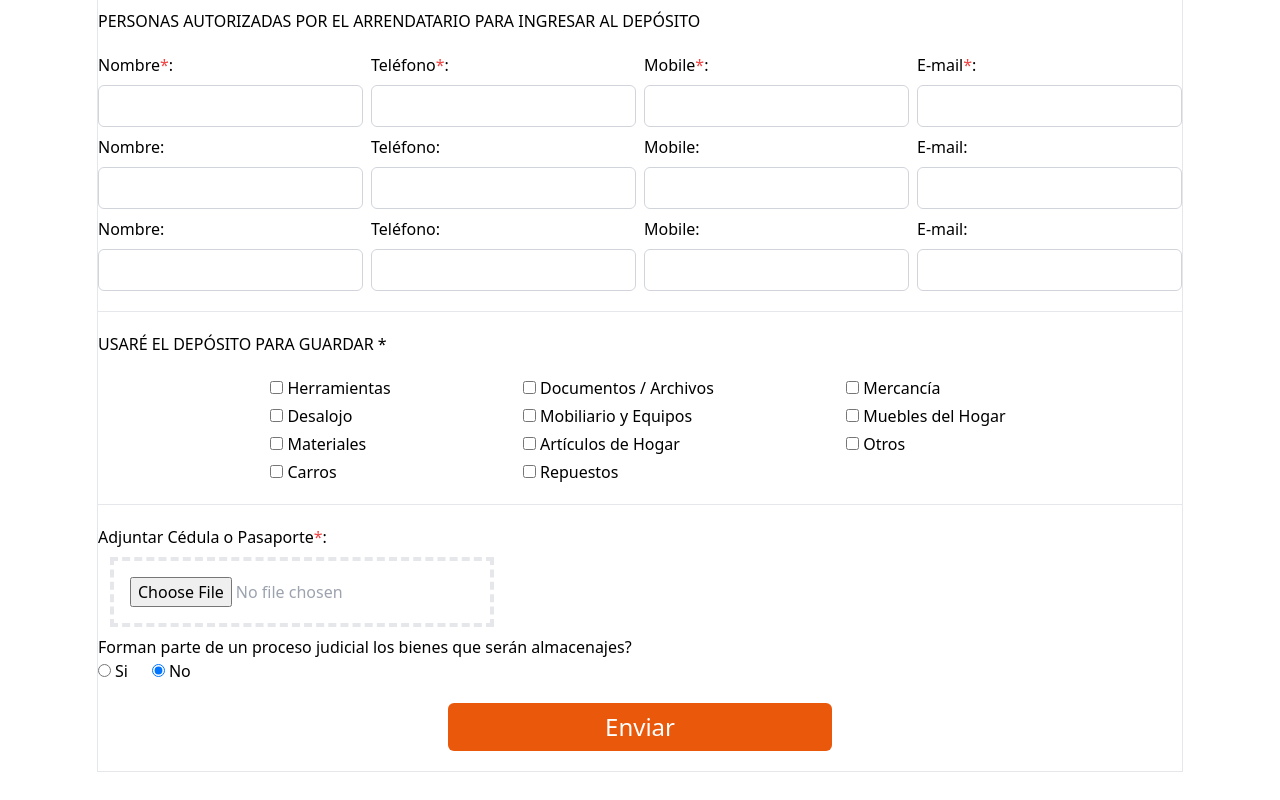
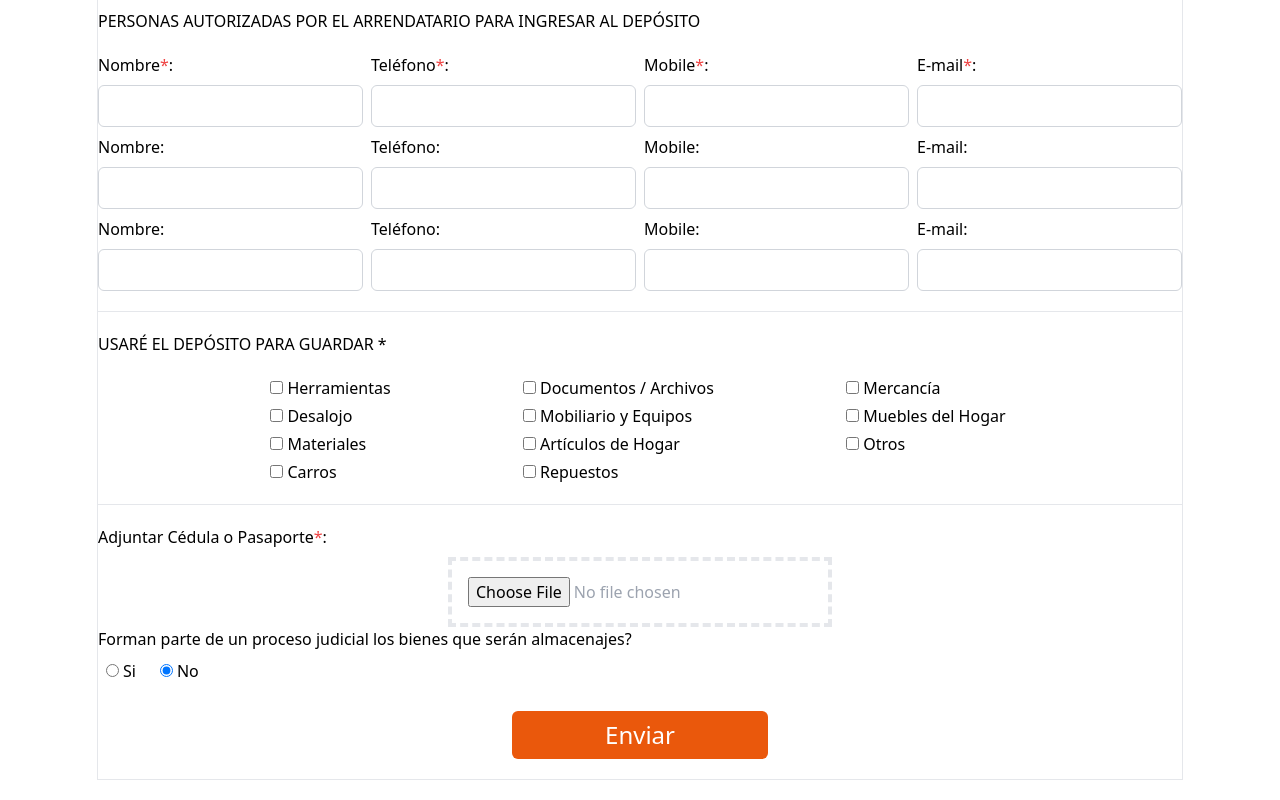
Before and after one commit to Procapi-it/alma-solicitudes, a React (Vite) app: page / in a window 1280 px wide. Shown: the part 1103-1903 px from the top of the page. Built offline with nearby package versions, Linux system fonts and the light colour scheme; no server answers.

Commit message:
Falla del padding corregida en component boton y formulario

```diff
--- a/src/components/botonupload.jsx
+++ b/src/components/botonupload.jsx
@@ -2,12 +2,12 @@ import PropTypes from "prop-types";
 
 function BotonUpload({ handleFileChange }) {
     return (
-        <div className="my-2 px-3">
+        <div className="mx-auto">
             <input
                 type="file"
                 name=""
                 id=""
-                className="drop-zone lg:w-96 md:w-32 h-100 font-quicksand text-16 rounded-5 flex cursor-pointer flex-col items-center justify-center border-4 border-dashed border-secondary p-4 text-center font-medium text-gray-400"
+                className="drop-zone lg:w-96 w-80 mx-auto h-100 font-quicksand text-16 rounded-5 flex cursor-pointer flex-col items-center justify-center border-4 border-dashed border-secondary p-4 text-center font-medium text-gray-400"
                 onChange={handleFileChange}
             />
         </div>
--- a/src/components/formulario.jsx
+++ b/src/components/formulario.jsx
@@ -65,7 +65,7 @@ export const Formulario = () => {
                 <section className="flex flex-col items-center justify-center">
                     <form
                         onSubmit={handleSubmit(onSubmit)}
-                        className="border mt-5 mx-auto">
+                        className="border mt-5 mx-auto ">
                         <h2 className="text-md font-bold mb-4 text-start mt-5">
                             Los campos con (*) son obligatorios
                         </h2>
@@ -1010,7 +1010,7 @@ export const Formulario = () => {
                                     Forman parte de un proceso judicial los bienes
                                     que serán almacenajes?
                                 </h2>
-                                <div className="flex gap-5">
+                                <div className="flex gap-5 m-2">
                                     <div>
                                         <input
                                             type="radio"
@@ -1108,7 +1108,7 @@ export const Formulario = () => {
                             <div className="flex justify-center">
                                 <button
                                     type="submit"
-                                    className=" bg-orange-600 text-white text-2xl px-4 py-2 rounded-md my-5 w-96">
+                                    className=" bg-orange-600 text-white text-2xl px-2 py-2 rounded-md my-5 w-64 lg:96">
                                     Enviar
                                 </button>
                             </div>
```
